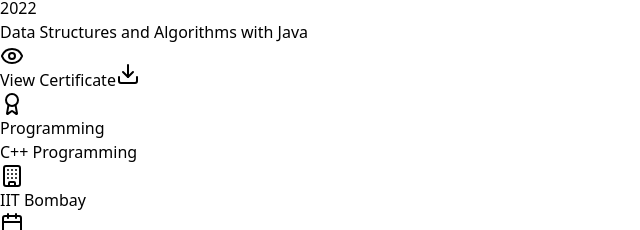
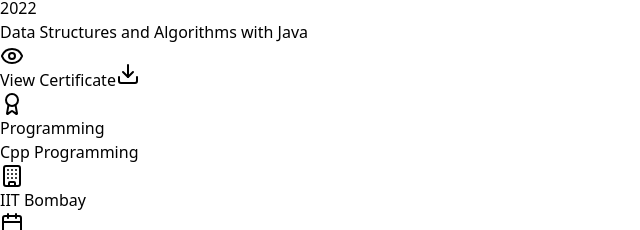
Before and after one commit to Swapnildm7/my-portfolio-website, a React (Vite) app: page /certificates in a window 1280 px wide. Shown: the part 820-1050 px from the top of the page, without its empty margins (0-640 px from the left). Built offline with nearby package versions, Linux system fonts and the light colour scheme.

Commit message:
Fixed Certificate section with proper cpp download url

```diff
--- a/src/pages/Certificates.jsx
+++ b/src/pages/Certificates.jsx
@@ -47,7 +47,7 @@
   },
   {
     id: 4,
-    title: "C++ Programming",
+    title: "Cpp Programming",
     issuer: "IIT Bombay",
     date: "2019",
     description: "Advanced C++ programming, STL, and modern C++ features",
```
